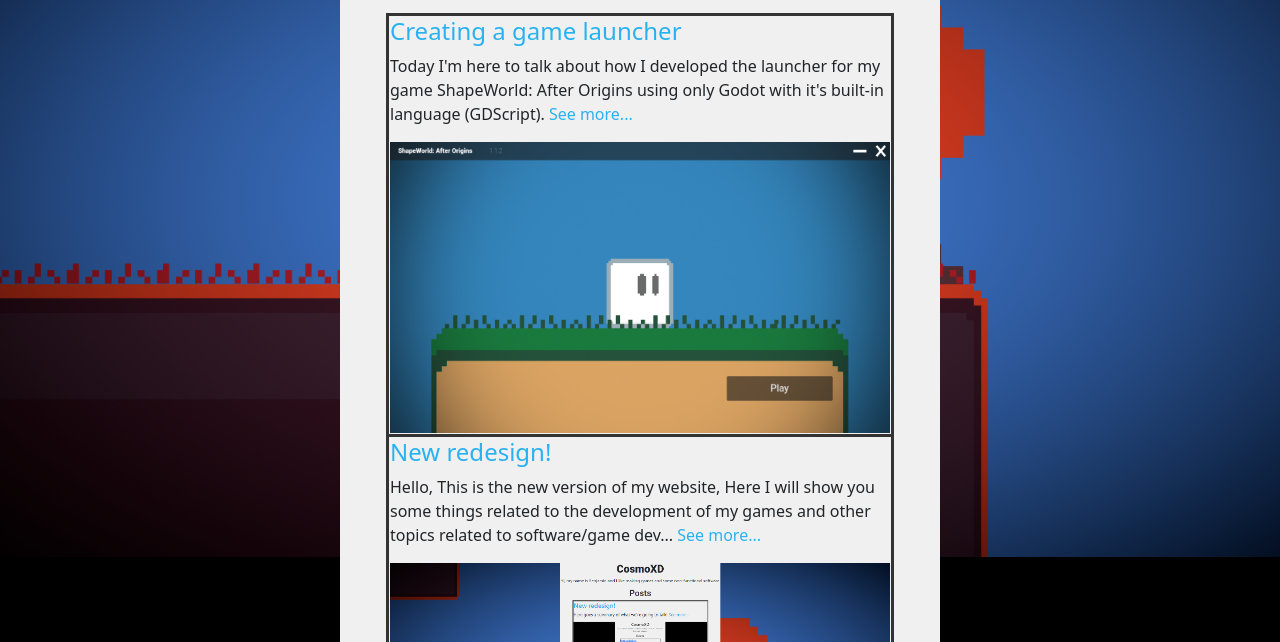
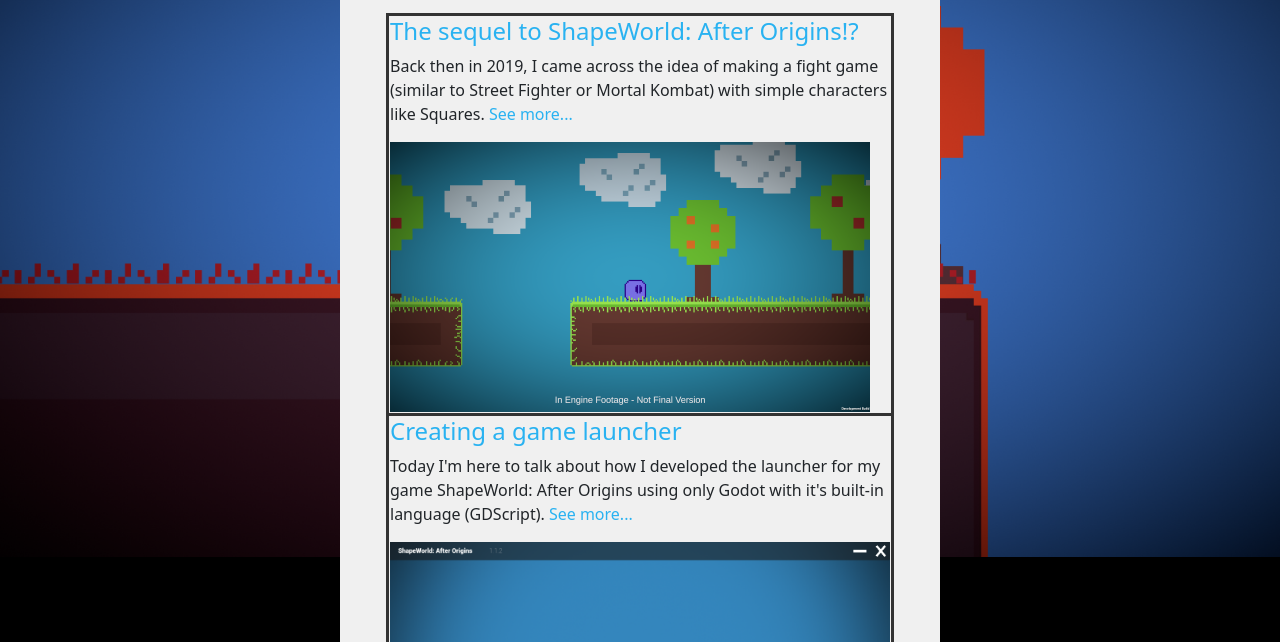
Before and after one commit to ElCosmoXD/ElCosmoXD.github.io, a plain HTML site: page index.html in a window 1280 px wide. Shown: the part 158-800 px from the top of the page. Drawn offline with nearby package versions, Linux system fonts and the light colour scheme.

Commit message:
[blog] push new article

```diff
--- a/index.html
+++ b/index.html
@@ -24,6 +24,16 @@
         </h2>
 
         <table style="width: 80%;">
+            <tr>
+                <td>
+                    <h4><a href="blog.html?blog=01-03-2024.md" class="blog-redirect">The sequel to ShapeWorld: After Origins!?</a></h3>
+                        <p>Back then in 2019, I came across the idea of making a fight game (similar to Street Fighter or Mortal Kombat) with
+                        simple characters like Squares. <a href="blog.html?blog=01-03-2024.md"
+                                class="blog-redirect">See more...</a></p>
+                        <img style="max-width:500px; align-self: center;" src="img/blog/01-03-2024/Thumbnail.png" alt="Thumbnail">
+                </td>
+            </tr>
+
             <tr>
                 <td>
                     <h4><a href="blog.html?blog=01-02-2023.md" class="blog-redirect">Creating a game launcher</a></h3>
```
Also changed, not shown: img/blog/01-03-2024/Gameplay 2.png (added), img/blog/01-03-2024/Gameplay 3.png (added), img/blog/01-03-2024/Gameplay.png (added), img/blog/01-03-2024/Inventory.png (added), img/blog/01-03-2024/Main Menu.png (added), img/blog/01-03-2024/Player.png (added), img/blog/01-03-2024/Store.png (added), img/blog/01-03-2024/Story.png (added), img/blog/01-03-2024/Thumbnail.png (added), 1 other file.
